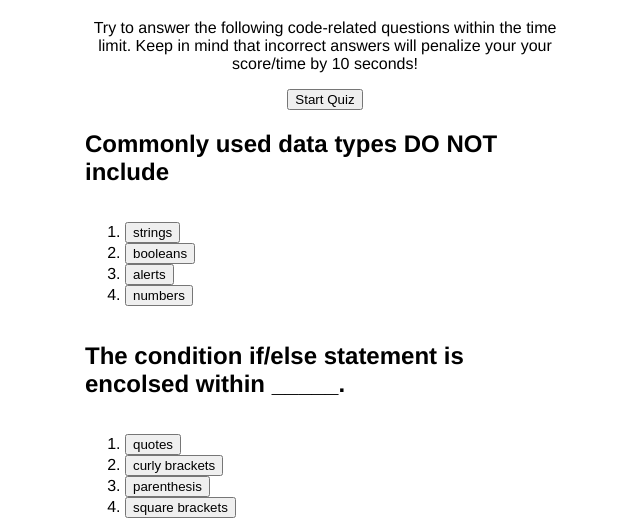
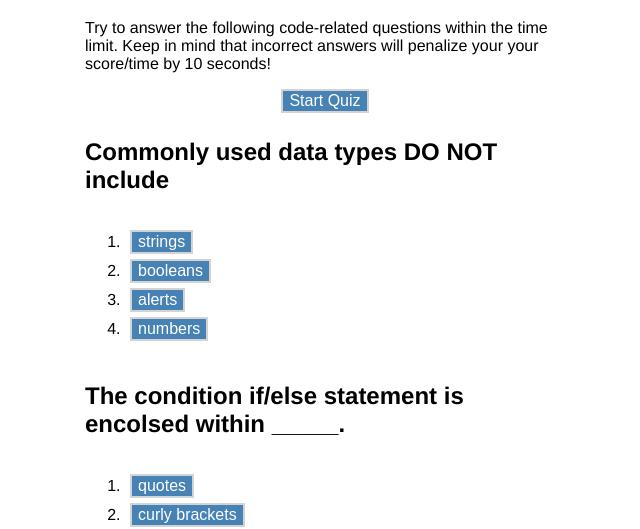
Before and after one commit to boydstacken/04-Challenge, a plain HTML site: page index.html in a window 1280 px wide. Shown: the part 219-748 px from the top of the page, without its empty margins (315-955 px from the left). Drawn offline with Linux system fonts and the light colour scheme.

Commit message:
set up html and css to start for this challenge

```diff
--- a/Assets/style.css
+++ b/Assets/style.css
@@ -26,11 +26,8 @@ p {
     padding-right: 10px;
     padding-left: 10px;
     flex-direction: column;
-    text-align: center;
-}
-
-main {
-
+    text-align: left;
+    font-size: medium;
 }
 
 .page-wrapper {
@@ -40,10 +37,6 @@ main {
     padding-right: 10px;
     padding-left: 10px;
     flex-direction: column;
-}
-
-section {
-
 }
 
 .Question-1-choices, .Question-2-choices, .Question-3-choices, .Question-4-choices, .Question-5-choices {
@@ -57,3 +50,14 @@ ol {
     flex-direction: column;
     text-align: left;
 }
+
+button {
+    background: steelblue;
+    color: white;
+    font-size: medium;
+    border-style: double;
+    border-color: lightgray;
+    margin-inline: 5px;
+    margin-bottom: 5px;
+
+}
```
